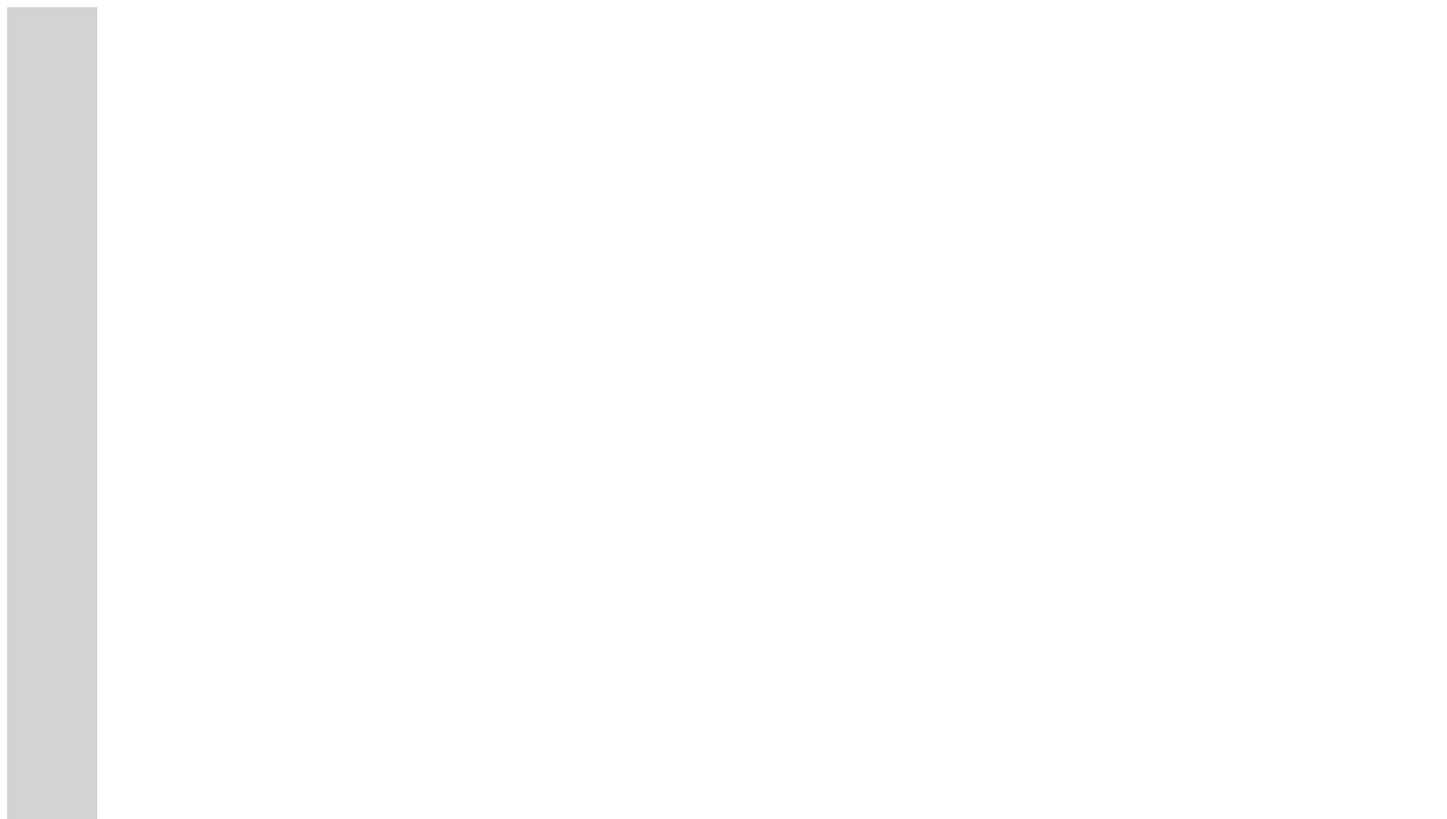
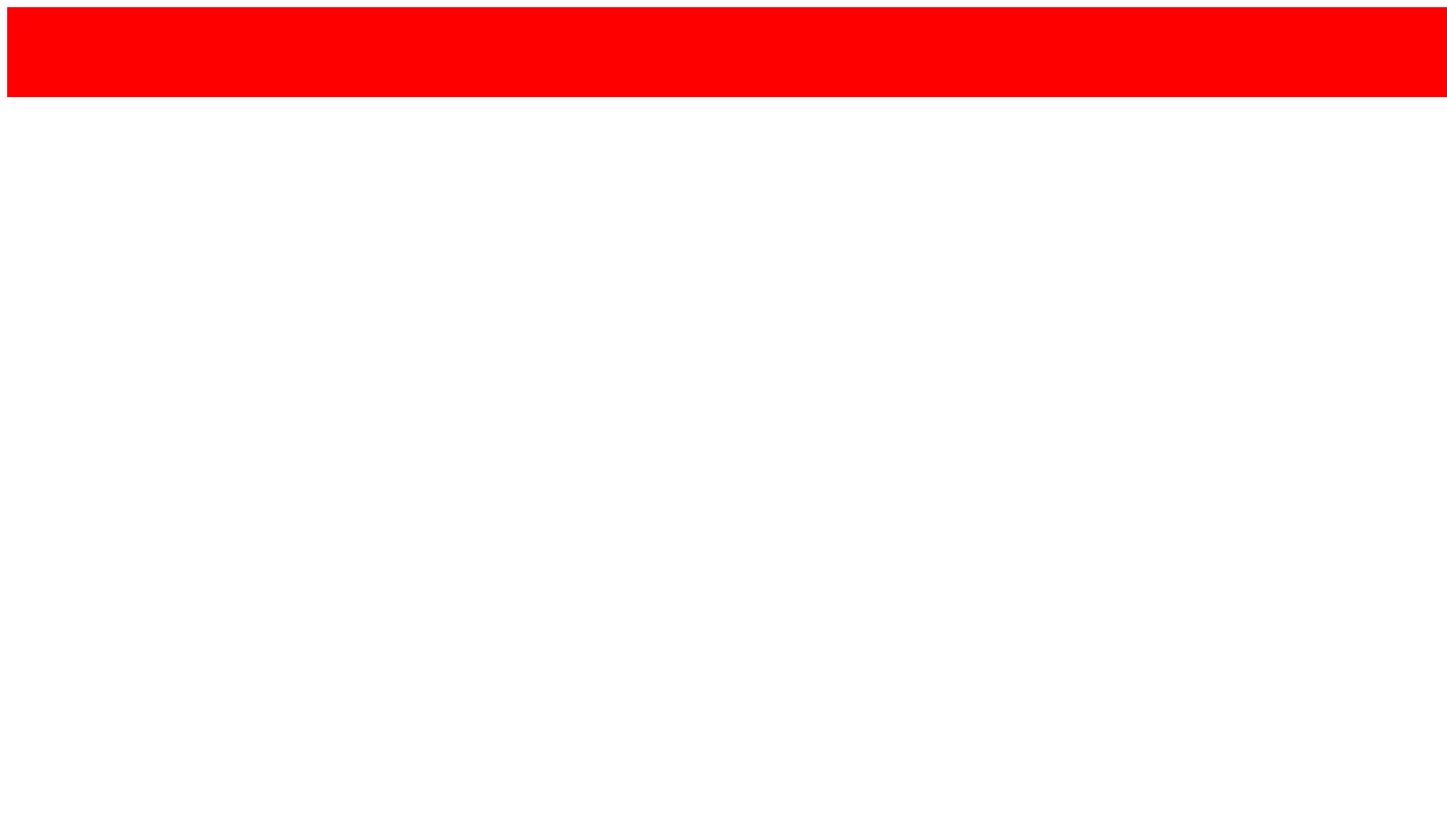
Before and after one commit to ealvara6/etch-a-sketch, a plain HTML site: page index.html in a window 1280 px wide. Shown: the top 911 px of the page at 90% size, 1608 px wide, since content can reach past the window. Drawn offline with Linux system fonts and the light colour scheme.

Commit message:
Create 16x16 div grid

```diff
--- a/script.js
+++ b/script.js
@@ -1,7 +1,13 @@
 const container = document.querySelector('.container');
 
-for(let i =  0; i < 32; i++) {
-    let div = document.createElement('div');
-    div.setAttribute('class', 'square');
-    container.appendChild(div);
+for(let i =  0; i < 16; i++) {
+    let divRow = document.createElement('div');
+    divRow.setAttribute('class', 'row');
+    container.appendChild(divRow);
+
+    for(let z = 0; z < 16; z++) {
+        let divColumn = document.createElement('div');
+        divColumn.setAttribute('class', 'column');
+        divRow.appendChild(divColumn);
+    }
 }
--- a/styles.css
+++ b/styles.css
@@ -1,5 +1,19 @@
-.square {
+.container {
+    display: flex;
+}
+
+.row {
+    background-color: red;
+    display: flex;
+    flex-wrap: wrap;
+    flex-direction: row;
     width: 100px;
     height: 100px;
-    background-color: lightgrey ;
 }
+
+.column {
+    display: flex;
+    flex-direction: column;
+    width: 100px;
+    height: 100px;
+}
```
